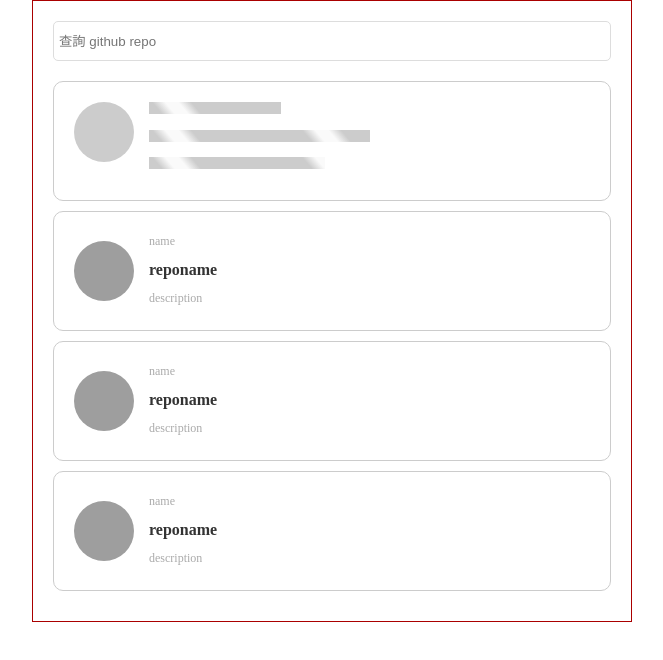
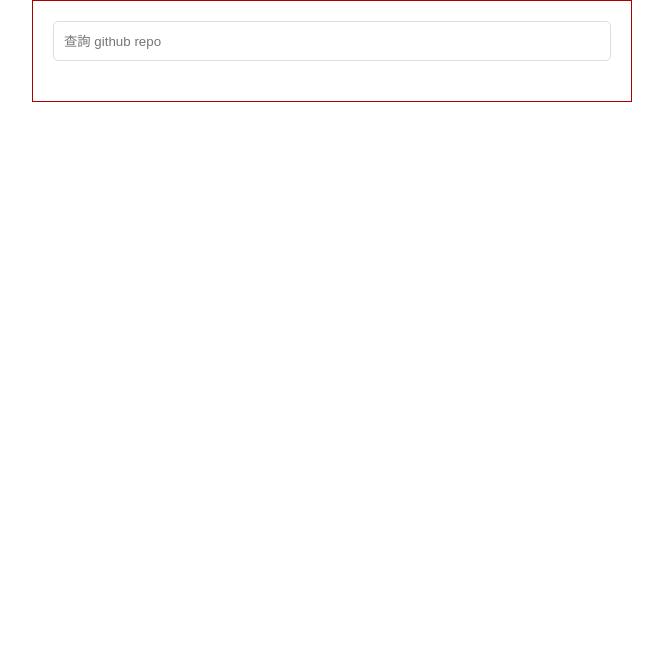
Before and after one commit to HiDana/search-github-repos, a React (Create React App) app: page / in a window 1280 px wide. Shown: the top 660 px of the page, without its empty margins (308-971 px from the left). Built offline with nearby package versions, Linux system fonts and the light colour scheme; grey boxes are pictures that could not be loaded.

Commit message:
feat(web): add repo search with github api

```diff
--- a/package.json
+++ b/package.json
@@ -13,6 +13,7 @@
     "axios": "^0.21.1",
     "react": "^17.0.1",
     "react-dom": "^17.0.1",
+    "react-lazyload": "^3.1.0",
     "react-scripts": "4.0.1",
     "styled-components": "^5.2.1",
     "typescript": "^4.1.3",
@@ -43,6 +44,7 @@
     ]
   },
   "devDependencies": {
+    "@types/react-lazyload": "^3.0.0",
     "@types/styled-components": "^5.1.7"
   }
 }
--- a/src/components/Github/GithubRepoCard.tsx
+++ b/src/components/Github/GithubRepoCard.tsx
@@ -1,8 +1,11 @@
 import React, { ReactElement } from "react";
 import styled from "styled-components";
+import LazyLoad from "react-lazyload";
 import { breakpoints } from "utils";
+import { repoType } from "types";
 
-export const GithubRepoCard = (): ReactElement => {
+export const GithubRepoCard = ({ data }: { data: repoType }): ReactElement => {
+  const { name, description, owner } = data;
   return (
     <GithubRepoCardStyle
       href="https://link.com.tw"
@@ -10,14 +13,13 @@ export const GithubRepoCard = (): ReactElement => {
       rel="noopener noreferrer"
     >
       <GithubRepoAvatarStyle>
-        <img
-          src="https://avatars1.githubusercontent.com/u/10575782?v=4"
-          alt="name"
-        />
+        <LazyLoad height={100} once offset={100}>
+          <img src={owner.avatar_url} alt={owner.login} />
+        </LazyLoad>
       </GithubRepoAvatarStyle>
-      <p>name</p>
-      <h5>reponame</h5>
-      <p>description</p>
+      <p>{owner.login}</p>
+      <h5>{name}</h5>
+      <p>{description}</p>
     </GithubRepoCardStyle>
   );
 };
@@ -31,13 +33,23 @@ const GithubRepoCardStyle = styled.a`
   grid-gap: 5px;
   padding: 10px;
   margin: 10px 0;
+  h5,
+  p {
+    display: -webkit-box;
+    -webkit-box-orient: vertical;
+    white-space: normal;
+    text-overflow: ellipsis;
+    overflow: hidden;
+  }
   h5 {
     color: #333333;
     font-size: 16px;
+    -webkit-line-clamp: 1;
   }
   p {
     color: #aaaaaa;
     font-size: 12px;
+    -webkit-line-clamp: 1;
   }
 
   @media (min-width: ${breakpoints.tablet}px) {
--- a/src/components/Search/SearchBar.tsx
+++ b/src/components/Search/SearchBar.tsx
@@ -1,17 +1,33 @@
-import React, { ReactElement } from "react";
+import React, { ReactElement, useState, useEffect } from "react";
 import styled from "styled-components";
 
 interface SearchBarProps {
-  setSearchTxt: (txt: string) => void;
+  setSearchInfo: (txt: string) => void;
 }
 
-export const SearchBar = ({ setSearchTxt }: SearchBarProps): ReactElement => {
-  // TODO 監管時間放在這裡
+export const SearchBar = ({ setSearchInfo }: SearchBarProps): ReactElement => {
+  const [message, setMessage] = useState("");
+  // TODO 放在 useEffect 跟 function 的差別
+  // const handlaTyping = (txt: string) => {
+  //   let typingTimer;
+  //   clearTimeout(typingTimer);
+  //   typingTimer = setTimeout(() => doneTyping(), 2000);
+  //   // console.log("typingTimer", typingTimer);
+  // };
+  // const doneTyping = () => {
+  //   console.log("doneTyping");
+  // };
+
+  useEffect(() => {
+    // if (message === "") return;
+    const timer = setTimeout(() => setSearchInfo(message), 700);
+    return () => clearTimeout(timer);
+  }, [message, setSearchInfo]);
   return (
     <SearchBarStyle
       type="text"
       placeholder="查詢 github repo"
-      onChange={(e) => setSearchTxt(e.target.value)}
+      onChange={(e) => setMessage(e.target.value)}
     ></SearchBarStyle>
   );
 };
@@ -21,5 +37,5 @@ const SearchBarStyle = styled.input`
   width: 100%;
   height: 40px;
   border-radius: 5px;
-  padding: 5px;
+  padding: 0 10px;
 `;
--- a/src/components/UITools/Loading.tsx
+++ b/src/components/UITools/Loading.tsx
@@ -21,21 +21,13 @@ const loadingAnimation = keyframes`
 
 const LoadingStyle = styled.div`
   height: 100px;
-  border: 1px solid #cccccc;
+  border: 1px solid #efefef;
   border-radius: 10px;
   display: grid;
   grid-template: repeat(3, auto) / 50px auto;
   grid-gap: 5px;
   padding: 10px;
   margin: 10px 0;
-  h5 {
-    color: #333333;
-    font-size: 16px;
-  }
-  p {
-    color: #aaaaaa;
-    font-size: 12px;
-  }
   @media (min-width: ${breakpoints.tablet}px) {
     height: 120px;
     grid-template: repeat(3, auto) / 70px auto;
@@ -47,7 +39,7 @@ const LoadingCircleStyle = styled.div`
   width: var(--circle-size);
   height: var(--circle-size);
   border-radius: 50%;
-  background-color: #cccccc;
+  background-color: #efefef;
   grid-row: 1/4;
   @media (min-width: ${breakpoints.tablet}px) {
     --circle-size: 60px;
@@ -58,12 +50,12 @@ const LodingLineStyle = styled.div<{ width: string }>`
   height: 12px;
   background: linear-gradient(
       50deg,
-      #cccccc 0,
-      #cccccc 10px,
+      #efefef 0,
+      #efefef 10px,
       #fafafa 20px,
       #fafafa 30px,
-      #cccccc 40px,
-      #cccccc 150px
+      #efefef 40px,
+      #efefef 150px
     ) -20px 0/150px 12px;
 
   animation: ${loadingAnimation} 0.6s linear infinite;
--- a/src/pages/Home.tsx
+++ b/src/pages/Home.tsx
@@ -7,28 +7,46 @@ import {
   Loading,
 } from "components";
 import { getSearchReposApi } from "services";
+import { repoType } from "types";
 
 export const Home = (): ReactElement => {
-  const [searchTxt, setSearchTxt] = useState("");
-  const [isEmpty, setIsEmpty] = useState(true);
+  const [searchInfo, setSearchInfo] = useState("");
+  const [isLoading, setIsLoading] = useState(false);
+  const [reposData, setReposData] = useState<repoType[]>([]);
+
+  const getReposData = async (info: string, page: number) => {
+    setIsLoading(true);
+    console.log("getReposData", info, page);
+    try {
+      page === 1 && setReposData([]);
+      const response = await getSearchReposApi(info, page);
+      if (response.kind === "ok") {
+        setReposData(response.data.items);
+      }
+    } catch (e) {
+      console.log("e", e);
+    } finally {
+      setIsLoading(false);
+    }
+  };
+
   useEffect(() => {
-    if (searchTxt === "") {
-      setIsEmpty(true);
+    if (searchInfo === "") {
+      setReposData([]);
     } else {
-      // getSearchReposApi();
-      console.log("searchTxt");
+      console.log("useEffect");
+      getReposData(searchInfo, 1);
     }
-
     return () => {};
-  }, [searchTxt]);
+  }, [searchInfo, setReposData]);
   return (
     <HomeStyle>
-      <SearchBar setSearchTxt={(txt: string) => setSearchTxt(txt)} />
+      <SearchBar setSearchInfo={(txt: string) => setSearchInfo(txt)} />
       <InfiniteScrollLayout>
-        <Loading />
-        <GithubRepoCard />
-        <GithubRepoCard />
-        <GithubRepoCard />
+        {reposData.map((data: repoType, i: number) => (
+          <GithubRepoCard data={data} key={i} />
+        ))}
+        {isLoading && <Loading />}
       </InfiniteScrollLayout>
     </HomeStyle>
   );
--- a/src/services/search.ts
+++ b/src/services/search.ts
@@ -1,10 +1,32 @@
 import { api } from "./api";
+import { repoType } from "types";
 
-export const getSearchReposApi = async () => {
+type ReposResponseType =
+  | {
+      kind: "ok";
+      data: {
+        total_count: number;
+        incomplete_results: boolean;
+        items: repoType[];
+      };
+    }
+  | { kind: "bad" };
+
+export const getSearchReposApi = async (
+  query: string,
+  page: number
+): Promise<ReposResponseType> => {
   try {
-    const response = await api.get("/search/repositories?q=%22nextjs%22");
-    console.log("response", response);
+    const response = await api.get("/search/repositories", {
+      params: { q: query, per_page: 20, page },
+    });
+    if (!!response) {
+      return { kind: "ok", data: response.data };
+    } else {
+      return { kind: "bad" };
+    }
   } catch (e) {
     console.log("e", e);
+    return { kind: "bad" };
   }
 };
--- /dev/null
+++ b/src/types/index.ts
@@ -0,0 +1 @@
+export type { repoType } from "./repo";
```
Also changed, not shown: src/types/repo.ts (added, +101 -0 lines), 2 other files (tests, documents, lock files or other folders).
